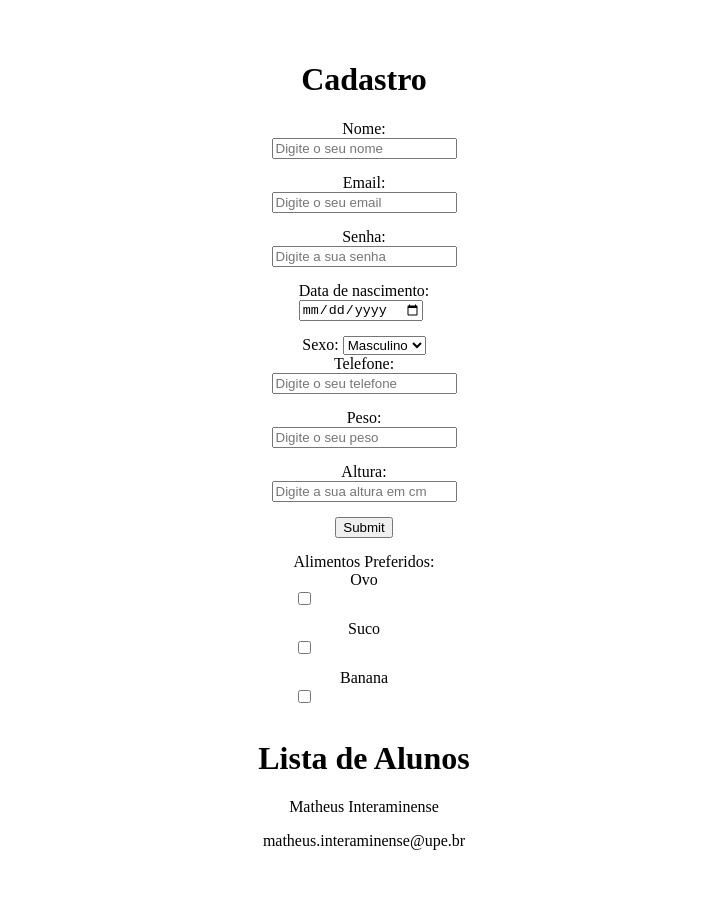
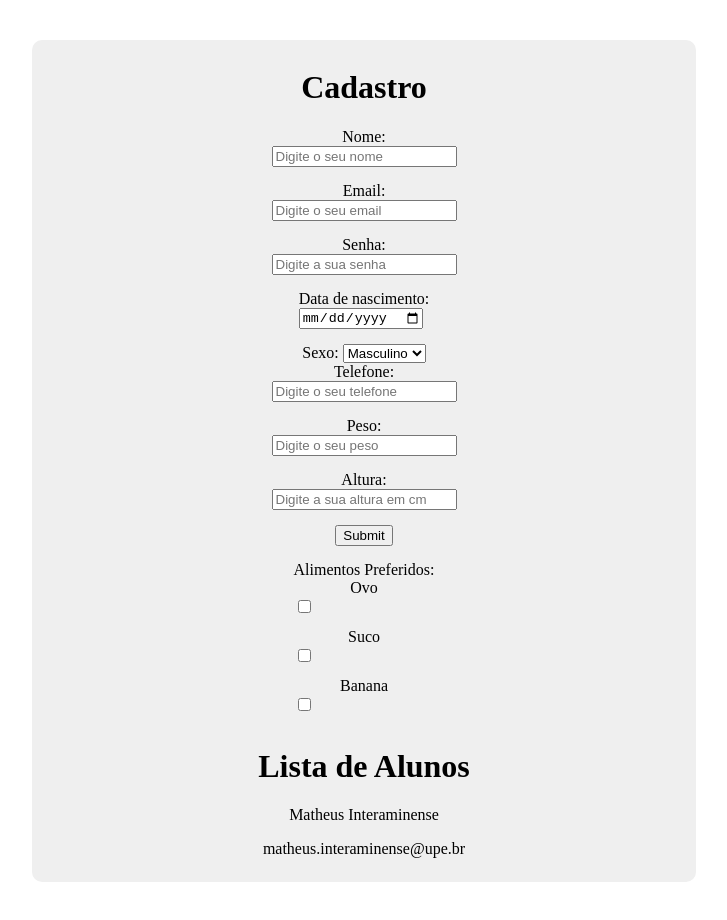
Before and after one commit to upe-garanhuns/pweb-2023.2-react, a React (Vite) app in the folder form-fit-app/: page / in a window 1280 px wide. Shown: the whole page, without its empty margins (276-1003 px from the left). Built offline with nearby package versions, Linux system fonts and the light colour scheme.

Commit message:
feat: estilização para melhor visualização dos componentes

```diff
--- a/form-fit-app/src/App.css
+++ b/form-fit-app/src/App.css
@@ -3,6 +3,14 @@
     margin: 0 auto;
     padding: 2rem;
     text-align: center;
+  }
+
+  .app {
+    max-width: 600px;
+    margin: 0 auto;
+    padding: 0.5rem 2rem;
+    border-radius: 10px;
+    background-color: #efefef;
   }
 
   .logo {
```
